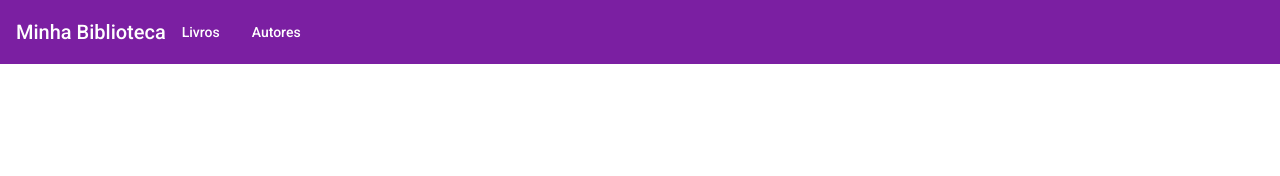
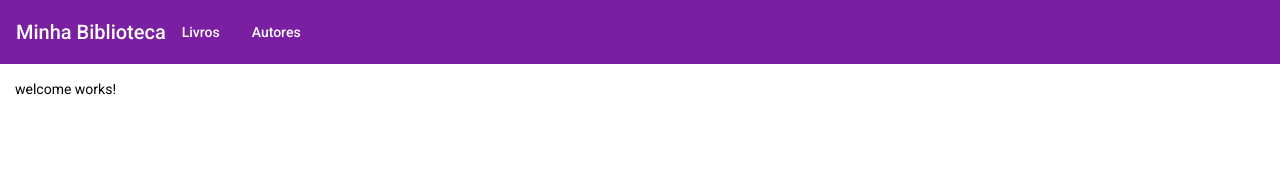
Before and after one commit to MatheusFr27/book-app, an Angular app: page /home in a window 1280 px wide. Before the commit this address led to /. Shown: the top 176 px of the page. Built offline with nearby package versions, Linux system fonts and the light colour scheme.

Commit message:
Criando navegação entre componentes

```diff
--- a/src/app/app-routing.module.ts
+++ b/src/app/app-routing.module.ts
@@ -1,7 +1,17 @@
 import { NgModule } from '@angular/core';
 import { Routes, RouterModule } from '@angular/router';
 
-const routes: Routes = [];
+const routes: Routes = [
+  {
+    path: 'home',
+    loadChildren: () => import('./modules/welcome/welcome.module').then(module => module.WelcomeModule)
+  },
+  {
+    path: '',
+    redirectTo: '/home',
+    pathMatch: 'full'
+  }
+];
 
 @NgModule({
   imports: [RouterModule.forRoot(routes)],
--- a/src/app/modules/navigation/navigation.component.css
+++ b/src/app/modules/navigation/navigation.component.css
@@ -0,0 +1,4 @@
+.outlet {
+    height: 88bh;
+    padding: 15px;
+}
--- a/src/app/modules/navigation/navigation.component.html
+++ b/src/app/modules/navigation/navigation.component.html
@@ -9,3 +9,6 @@
     </mat-toolbar-row>
 </mat-toolbar>
 <!-- Outlet de rotas -->
+<div class="outlet">
+    <router-outlet></router-outlet>
+</div>
--- a/src/app/modules/navigation/navigation.module.ts
+++ b/src/app/modules/navigation/navigation.module.ts
@@ -4,13 +4,15 @@ import { NavigationComponent } from './navigation.component';
 
 import { MatToolbarModule } from '@angular/material/toolbar'
 import { MatButtonModule } from '@angular/material/button'
+import { RouterModule } from '@angular/router'
 
 @NgModule({
   declarations: [NavigationComponent],
   imports: [
     CommonModule,
     MatToolbarModule,
-    MatButtonModule
+    MatButtonModule,
+    RouterModule
   ],
   exports: [
     NavigationComponent
--- /dev/null
+++ b/src/app/modules/welcome/welcome.component.html
@@ -0,0 +1 @@
+<p>welcome works!</p>
--- /dev/null
+++ b/src/app/modules/welcome/welcome.component.ts
@@ -0,0 +1,15 @@
+import { Component, OnInit } from '@angular/core';
+
+@Component({
+  selector: 'app-welcome',
+  templateUrl: './welcome.component.html',
+  styleUrls: ['./welcome.component.css']
+})
+export class WelcomeComponent implements OnInit {
+
+  constructor() { }
+
+  ngOnInit(): void {
+  }
+
+}
```
Also changed, not shown: src/app/app.module.ts (+4 -3 lines), src/app/modules/welcome/welcome-routing.module.ts (added, +17 -0 lines), src/app/modules/welcome/welcome.module.ts (added, +15 -0 lines), src/app/modules/welcome/welcome.component.css (added), 1 other file (tests, documents, lock files or other folders).
